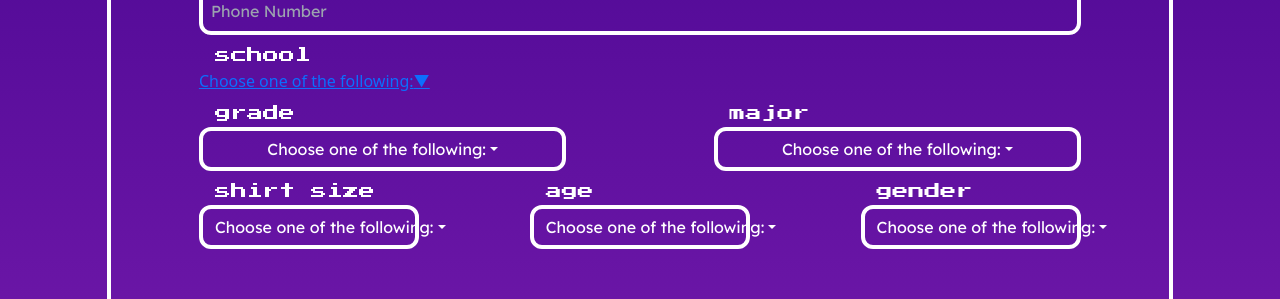
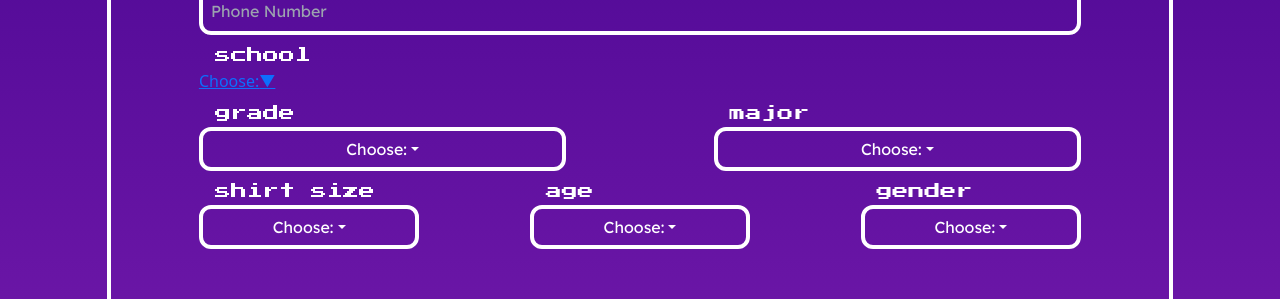
Before and after one commit to Alamode89/rosehack2023, a Next.js app: page /register in a window 1280 px wide. Shown: the part 475-774 px from the top of the page. Built offline with nearby package versions, Linux system fonts and the light colour scheme.

Commit message:
snackbar fixes

```diff
--- a/components/data/schools.js
+++ b/components/data/schools.js
@@ -470,7 +470,6 @@ export const schools = [
   "ecole centrale marseille",
   "École Centrale Paris",
   "École de technologie supérieure",
-  "École nationale supérieure d’électronique, informatique, télécommunications, mathématique et mécanique de Bordeaux (ENSEIRB-MATMECA)",
   "École Polytechnique de Montréal",
   "Edina High School",
   "Edinburgh Napier University",
--- a/pages/register.tsx
+++ b/pages/register.tsx
@@ -48,17 +48,16 @@ const genders = ["Female", "Male", "Transgender", "Nonbinary"];
 const data = {
   first: "",
   last: "",
-  age: "Choose one of the following:",
+  age: "Choose:",
   phone: "",
   email: "",
-  school: "Choose one of the following:",
-  grade: "Choose one of the following:",
-  country: "",
-  dietary: [],
-  underrepresented: false,
-  gender: "Choose one of the following:",
-  shirt: "Choose one of the following:",
-  major: "Choose one of the following:",
+  school: "Choose:",
+  grade: "Choose:",
+  // dietary: [],
+  // underrepresented: false,
+  gender: "Choose:",
+  shirt: "Choose:",
+  major: "Choose:",
 };
 
 const Register = () => {
@@ -82,7 +81,7 @@ const Register = () => {
 
   const handleSubmit = () => {
     for (const key of Object.keys(user)) {
-      if (user[key].trim() === "") {
+      if (user[key] === "" || user[key] === "Choose:") {
         setVisible(true);
         setSuccessful(false);
         return;
```
